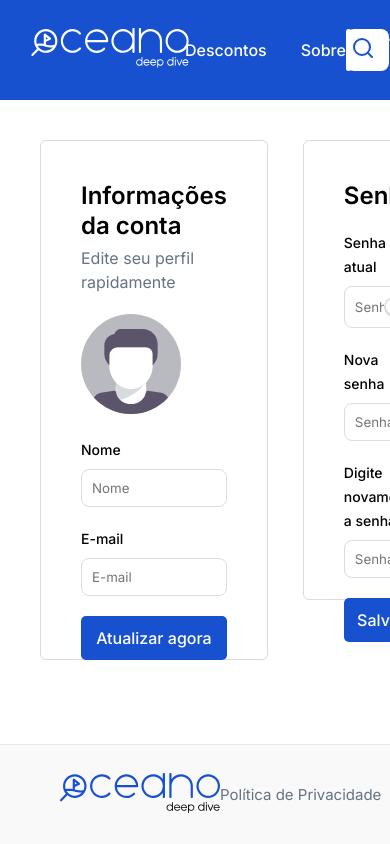
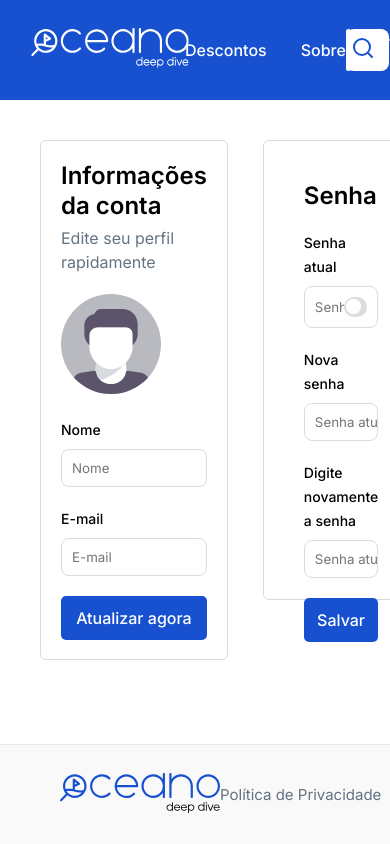
Before and after one commit to tnkerer/oceano-cashback-monorepo, a Next.js app in the folder deepdive-dashboard/: page /profile in a window 390 px wide. Built offline with nearby package versions, Linux system fonts and the light colour scheme; no server answers.

Commit message:
feat: add responsive fixes

```diff
--- a/deepdive-dashboard/components/Profile/styles.module.scss
+++ b/deepdive-dashboard/components/Profile/styles.module.scss
@@ -1,11 +1,11 @@
 .container {
   // z-index: -;
   width: 100%;
-  height: 100vh;
   display: flex;
+  min-height: 100vh;
   flex-direction: column;
+  justify-content: space-between;
   margin: 0;
-
 
   .navbarContainer {
     position: fixed;
@@ -18,13 +18,18 @@
     gap: 35px;
     padding: 140px 40px 40px 40px;
 
+    @media (max-height: 760px) {
+      padding: 122px 40px;
+    }
+
     .infoContainer {
-      width: 500px;
-      height: 520px;
+      max-width: 500px;
+      max-height: 520px;
       display: flex;
       flex-direction: column;
       gap: 20px;
-      padding: 40px;
+      border: solid;
+      padding: 20px;
       border: 1px solid #DBDBDB;
       border-radius: 6px;
 
@@ -152,4 +157,8 @@
       }
     }
   }
+
+  .footer {
+
+  }
 }
```
